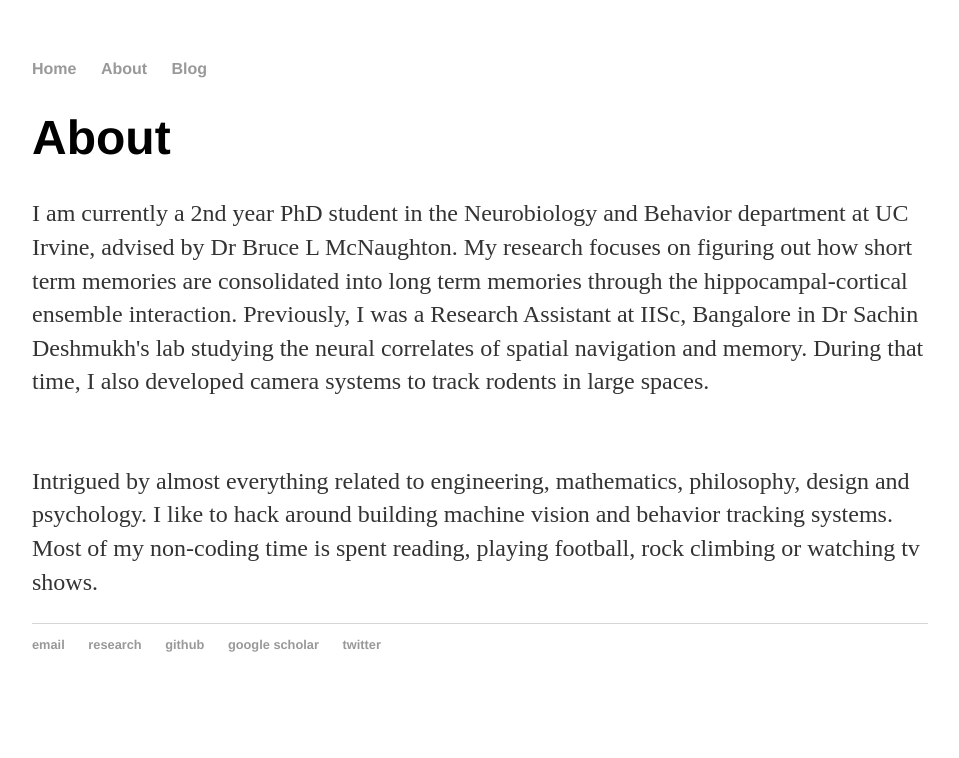
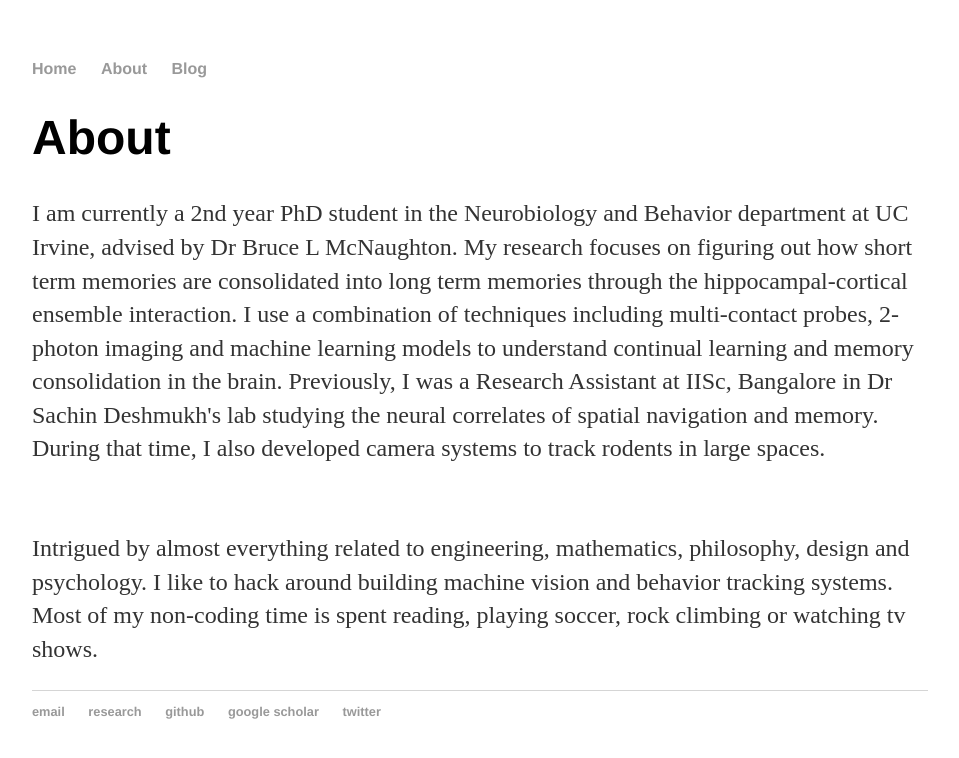
Before and after one commit to rajatsaxena/rajatsaxena.github.io, a Jekyll site: the page built from about/index.html, in a window 1280 px wide. Shown: the top 758 px of the page, without its empty margins (160-1119 px from the left). Built offline with Jekyll 4.4.1, drawn with Linux system fonts in a browser that asks for light colours.

Commit message:
Update index.html

```diff
--- a/about/index.html
+++ b/about/index.html
@@ -8,12 +8,14 @@ title: Rajat Saxena's Blog
 			<p>I am currently a 2nd year PhD student in the Neurobiology and Behavior department at UC Irvine,
 				advised by Dr Bruce L McNaughton. My research focuses on figuring out how short term memories
 				are consolidated into long term memories through the hippocampal-cortical ensemble interaction.
+				I use a combination of techniques including multi-contact probes, 2-photon imaging and machine
+				learning models to understand continual learning and memory consolidation in the brain.
 				Previously, I was a Research Assistant at IISc, Bangalore in Dr Sachin Deshmukh's lab
 				studying the neural correlates of spatial navigation and memory. During that time, I also developed
 				camera systems to track rodents in large spaces.
 			</p>
 			<br/>
 <p> Intrigued by almost everything related to engineering, mathematics, philosophy, design and psychology. I like to hack around
-	building machine vision and behavior tracking systems. Most of my non-coding time is spent reading, playing football,
+	building machine vision and behavior tracking systems. Most of my non-coding time is spent reading, playing soccer,
 	rock climbing or watching tv shows. </p>
 		</div>
```
